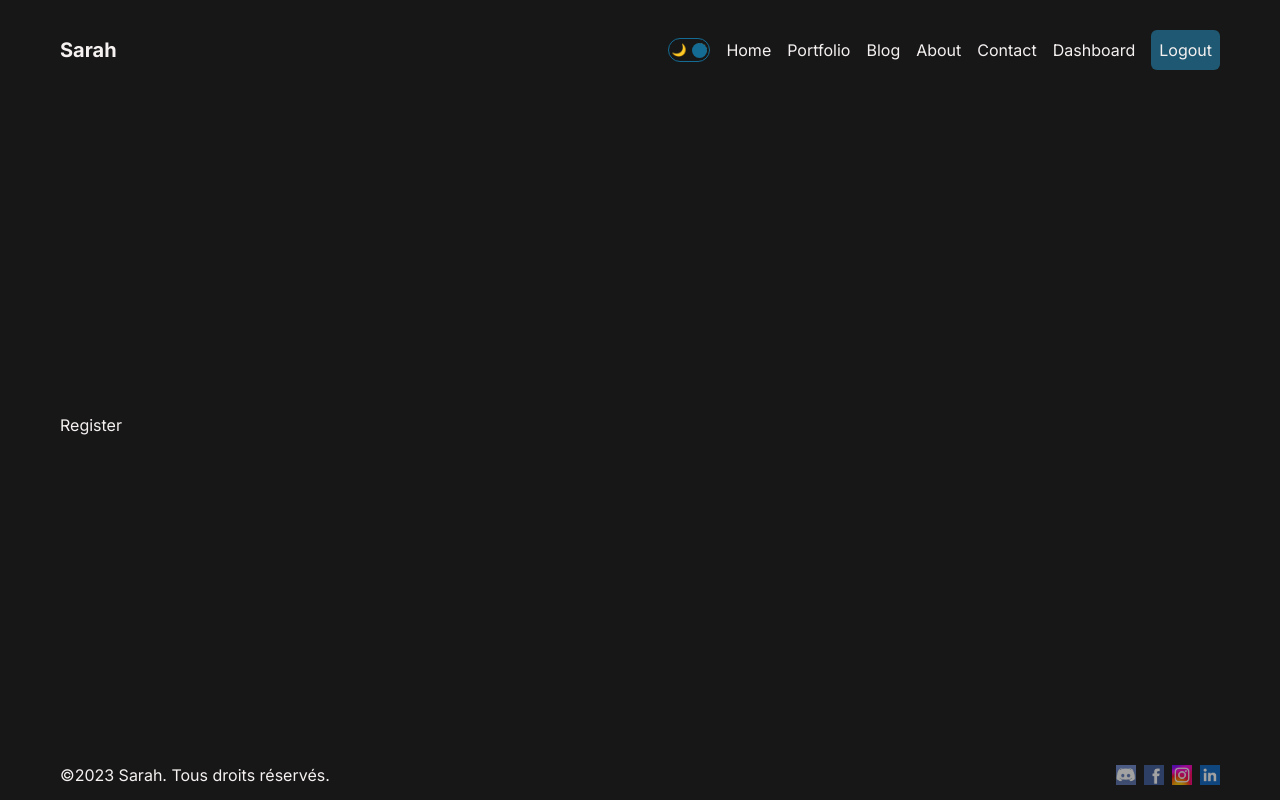
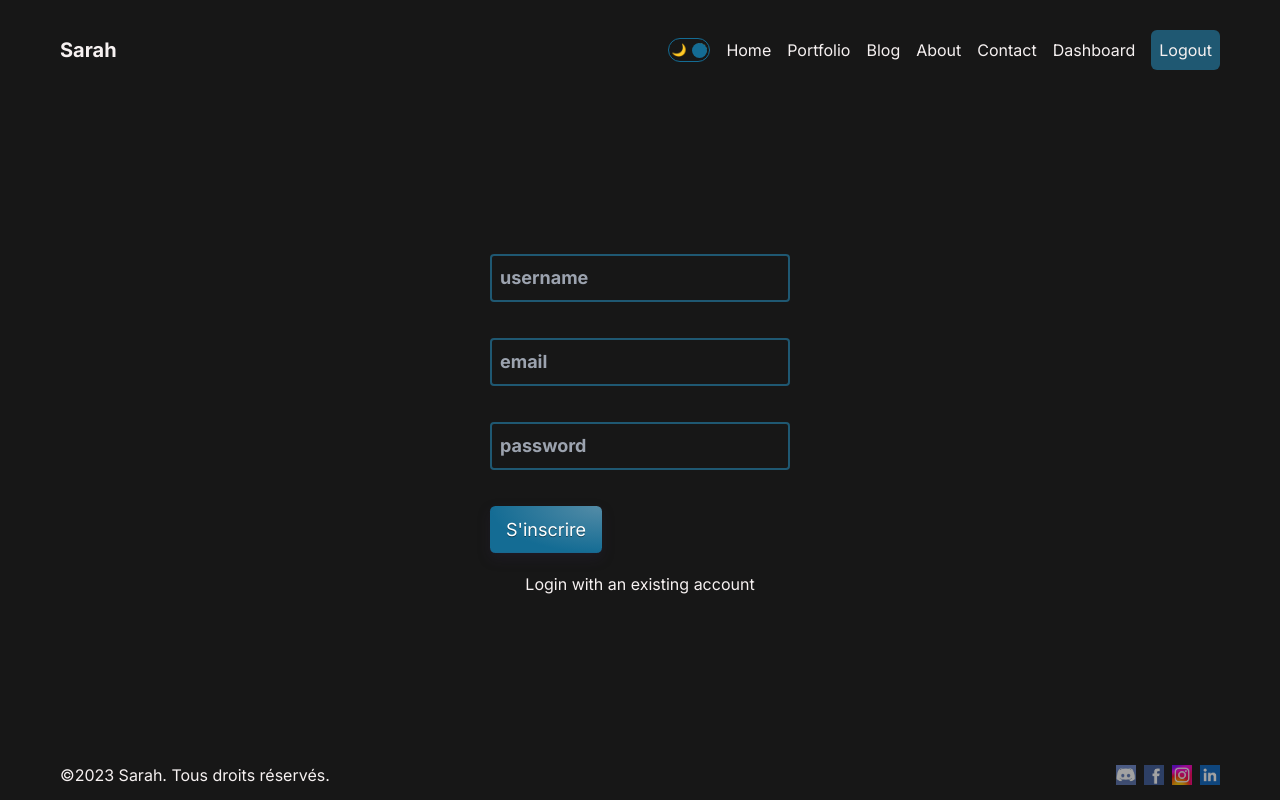
Before and after one commit to NMY0d4/Sarah_portefolio, a Next.js app: page /dashboard/register in a window 1280 px wide. Built offline with nearby package versions, Linux system fonts and the light colour scheme.

Commit message:
complete register page

```diff
--- a/src/app/contact/page.jsx
+++ b/src/app/contact/page.jsx
@@ -8,14 +8,9 @@ export const metadata = {
 };
 
 function Contact() {
-  // STRING STYLE -------------
-  const inputStyle =
-    'w-full p-2 mb-4 border-[2px] border-primaryDark bg-transparent rounded outline-none text-tertiary text-lg font-bold';
-  // -------------------
-
   return (
     <div className=''>
-      <h1 className='font-poppins font-bold text-5xl mb-14 text-center text-tertiary'>
+      <h1 className='font-poppins font-bold text-5xl mb-14 text-center text-secondary'>
         Entrons en contact
       </h1>
       <div className='flex items-center gap-24'>
@@ -28,15 +23,15 @@ function Contact() {
           />
         </div>
         <form className='flex-1'>
-          <input type='text' placeholder='Nom' className={inputStyle} />
-          <input type='email' placeholder='Email' className={inputStyle} />
+          <input type='text' placeholder='Nom' className='inputStyle' />
+          <input type='email' placeholder='Email' className='inputStyle' />
           <textarea
-            className={inputStyle}
+            className='inputStyle'
             placeholder='Message'
             cols='30'
             rows='10'
           ></textarea>
-          <SecBtn url='#' text='Envoyer' />
+          <SecBtn text='Envoyer' />
         </form>
       </div>
     </div>
--- a/src/app/dashboard/(auth)/login/page.jsx
+++ b/src/app/dashboard/(auth)/login/page.jsx
@@ -5,7 +5,7 @@ import React from 'react';
 
 const Login = () => {
   return (
-    <div>
+    <div className='text-center'>
       <SecBtn
         url='#'
         text='Login with Google'
--- a/src/app/dashboard/(auth)/register/page.jsx
+++ b/src/app/dashboard/(auth)/register/page.jsx
@@ -1,7 +1,78 @@
-import React from 'react';
+'use client';
+import SecBtn from '@/components/ui/secBtn/SecBtn';
+import Link from 'next/link';
+import { useRouter } from 'next/navigation';
+import React, { useState } from 'react';
+
+const initialRegisterState = {
+  name: '',
+  email: '',
+  password: '',
+};
 
 const Register = () => {
-  return <div>Register</div>;
+  const [err, setErr] = useState(false);
+  const [registerData, setRegisterData] = useState(initialRegisterState);
+
+  const router = useRouter();
+
+  const handleSubmit = async (e) => {
+    e.preventDefault();
+
+    try {
+      const res = await fetch('/api/auth/register', {
+        method: 'POST',
+        headers: {
+          'Content-Type': 'application/json',
+        },
+        body: JSON.stringify({ registerData }),
+      });
+
+      res.Status === 201 &&
+        router.push('/dashboard/login?success=Account has been created');
+    } catch (err) {
+      setErr(true);
+    }
+  };
+
+  const handleChange = (e) => {
+    const { name, value } = e.target;
+    setRegisterData((prev) => ({ ...prev, [name]: value }));
+  };
+
+  return (
+    <div className='flex flex-col gap-5 items-center justify-center'>
+      <form className='w-[300px] flex flex-col gap-5' onSubmit={handleSubmit}>
+        <input
+          type='text'
+          name='name'
+          onChange={handleChange}
+          placeholder='username'
+          className='inputStyle'
+          required
+        />
+        <input
+          type='email'
+          name='email'
+          onChange={handleChange}
+          placeholder='email'
+          className='inputStyle'
+          required
+        />
+        <input
+          type='password'
+          name='password'
+          onChange={handleChange}
+          placeholder='password'
+          className='inputStyle'
+          required
+        />
+        <SecBtn text="S'inscrire" />
+      </form>
+      {err && 'Something went wrong!'}
+      <Link href={'/dashboard/login'}>Login with an existing account</Link>
+    </div>
+  );
 };
 
 export default Register;
--- a/src/app/globals.css
+++ b/src/app/globals.css
@@ -44,6 +44,10 @@ h1 {
   @apply container max-w-[1366px] min-h-screen mx-auto px-[60px] flex flex-col justify-between;
 }
 
+.inputStyle {
+  @apply w-full p-2 mb-4 border-[2px] border-primaryDark bg-transparent rounded outline-none text-inherit text-lg font-bold;
+}
+
 .image-move {
   animation: move 3s infinite ease alternate;
 }
--- a/src/components/ui/secBtn/SecBtn.jsx
+++ b/src/components/ui/secBtn/SecBtn.jsx
@@ -3,10 +3,18 @@ import styles from './SecBtn.module.css';
 import Link from 'next/link';
 
 const SecBtn = ({ text, url, ...rest }) => {
+  if (url) {
+    return (
+      <Link className={styles.secBtn} href={url} {...rest}>
+        {text}
+      </Link>
+    );
+  }
+
   return (
-    <Link href={url} className={styles.secBtn} {...rest}>
-      <span className='h-full flex justify-center items-center'>{text}</span>
-    </Link>
+    <button type='submit' className={styles.secBtn} {...rest}>
+      {text}
+    </button>
   );
 };
 
--- a/src/components/ui/secBtn/SecBtn.module.css
+++ b/src/components/ui/secBtn/SecBtn.module.css
@@ -1,12 +1,13 @@
 .secBtn {
   display: flex;
-  text-align: center;
+  align-items: center;
+  justify-content: center;
 
   font-size: 18px;
-  display: inline-block;
   outline: 0;
   border: 0;
-  max-width: 30%;
+  max-width: 25%;
+  min-width: 7rem;
   cursor: pointer;
   will-change: box-shadow, transform;
   background: radial-gradient(
@@ -17,7 +18,6 @@
   box-shadow: 0px 0.01em 0.01em rgb(45 35 66 / 40%),
     0px 0.3em 0.7em -0.01em rgb(45 35 66 / 30%),
     inset 0px -0.01em 0px rgb(58 65 111 / 50%);
-  padding: 0 2em;
   border-radius: 0.3em;
   color: #fff;
   height: 2.6em;
```
Also changed, not shown: src/app/api/auth/register/route.js (added).
